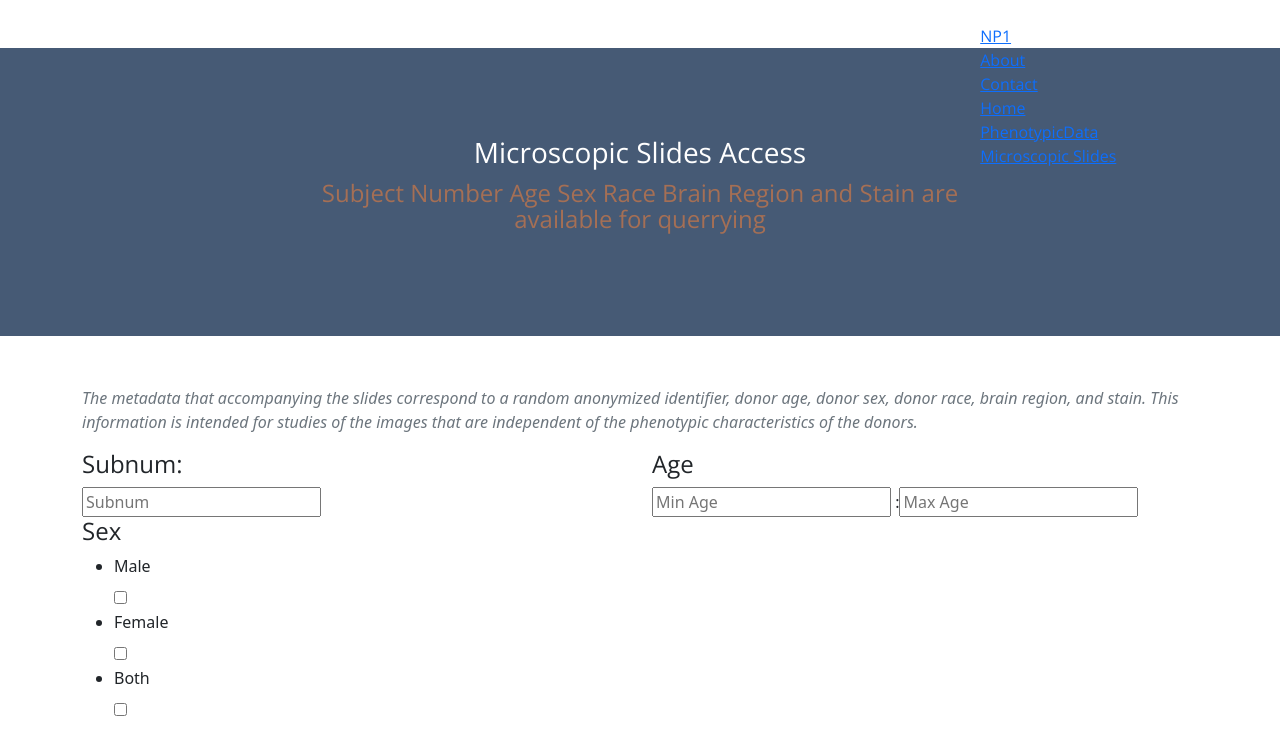
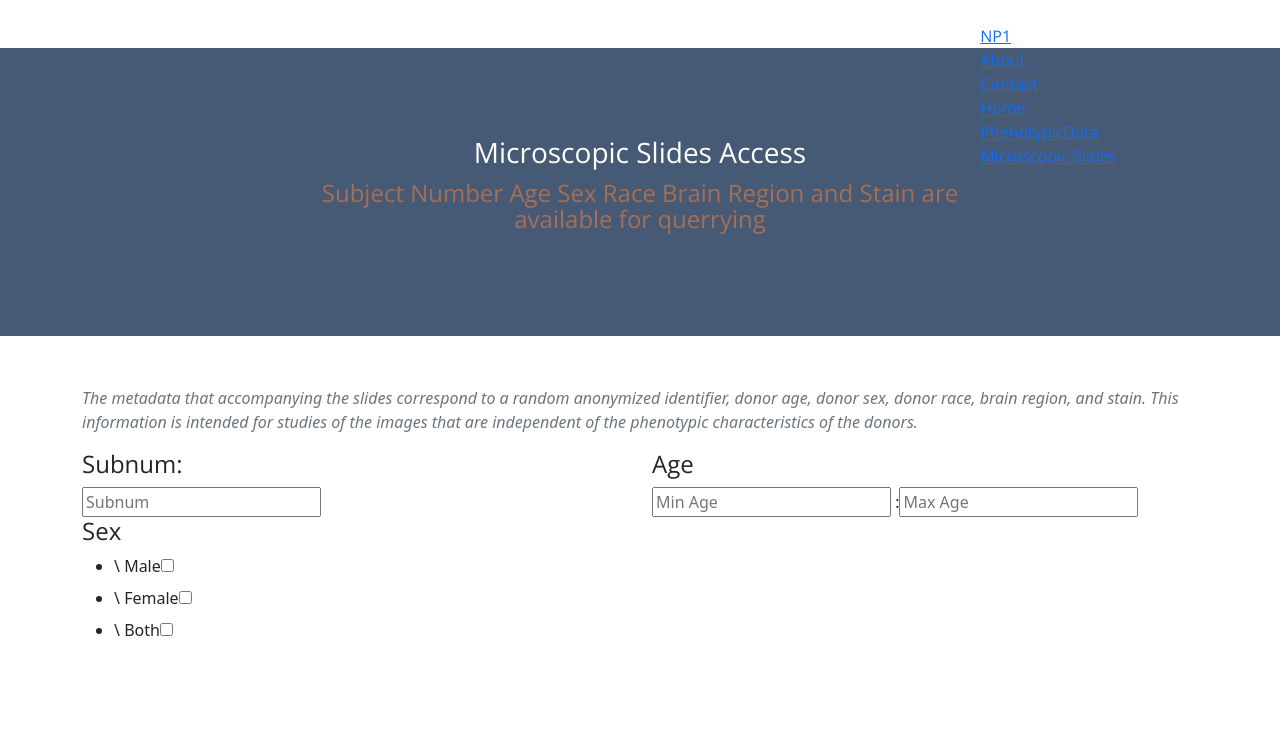
Before and after one commit to Akouvik/nbtr-web, a React (Create React App) app: page /slides in a window 1280 px wide. Shown: the top 754 px of the page. Built offline with nearby package versions, Linux system fonts and the light colour scheme.

Commit message:
slides checkbox update

```diff
--- a/src/routes/Slides/SlideFormsandInputs.js
+++ b/src/routes/Slides/SlideFormsandInputs.js
@@ -42,11 +42,7 @@ const SlideFormsandInputs = () =>{
                             {Sex.map((sex,index) => {
                                 return (
                                 <li key={index}>
-                                    <label htmlFor={`custom-checkbox-${index}`}>{sex}</label>
-                                    <div>
-                                    <input type="checkbox" id={`custom-checkbox-${index}`} name={sex} value={sex}/>
-                                    </div>
-
+\                                    <label htmlFor={`custom-checkbox-${index}`}>{sex}</label><input type="checkbox" id={`custom-checkbox-${index}`} name={sex} value={sex}/>
                                 </li>
                                 )
                             })}
```
